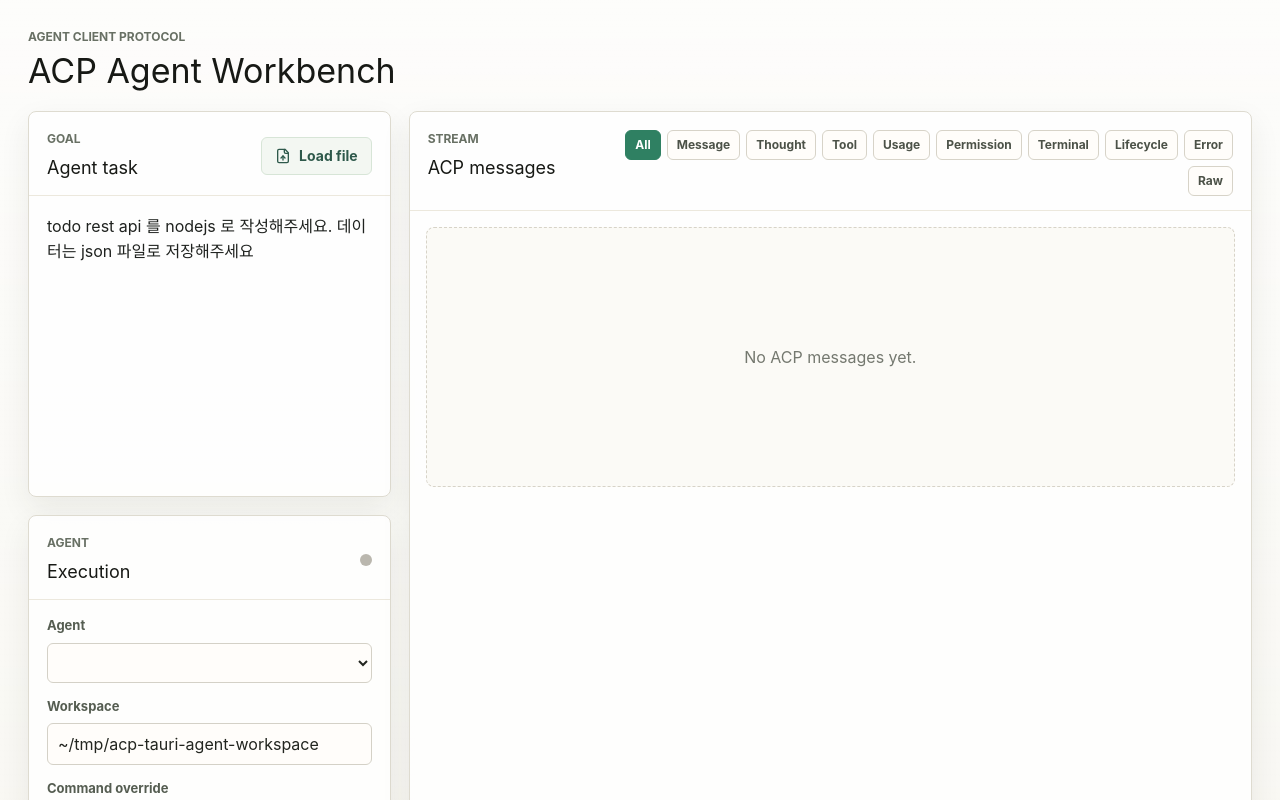
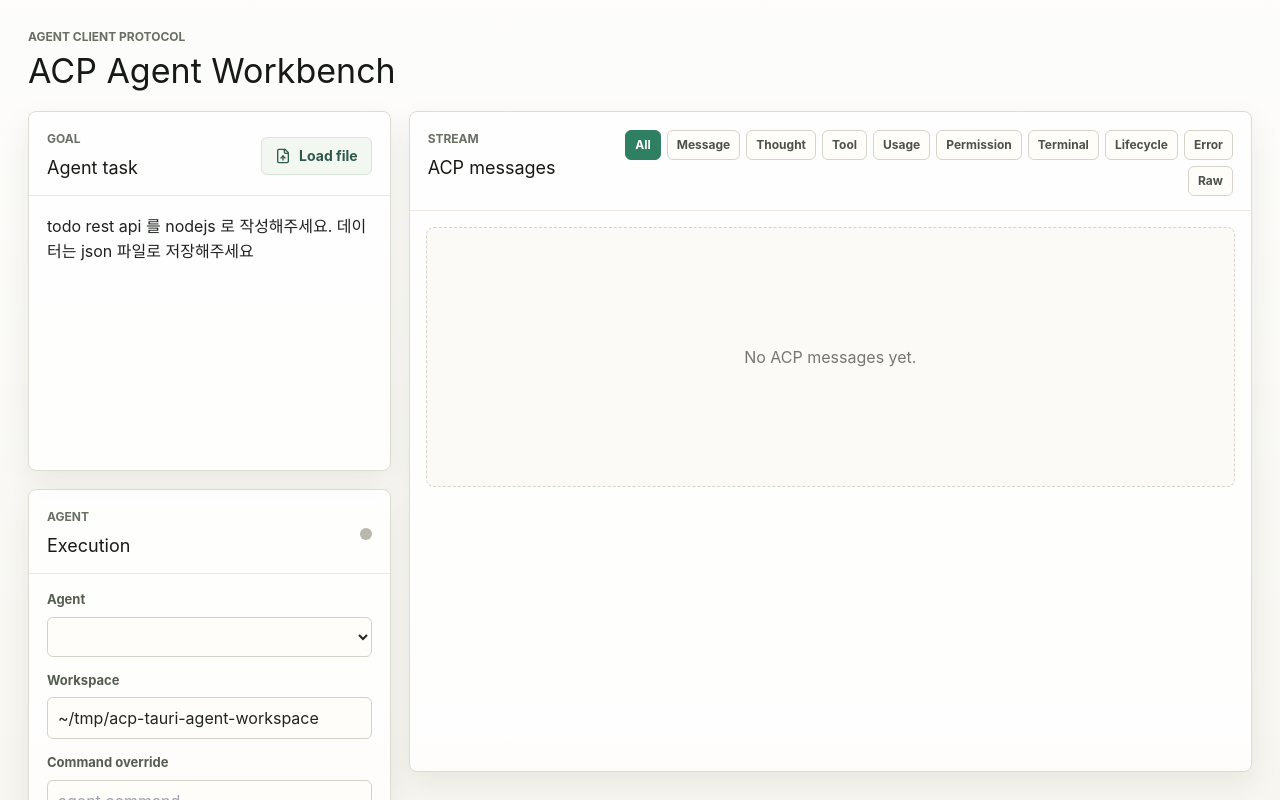
Before and after one commit to yoophi/acp-agent-workbench, a React (Vite) app: page / in a window 1280 px wide. Shown: the top 800 px of the page. Built offline with nearby package versions, Linux system fonts and the light colour scheme.

Commit message:
Fix app layout scrolling

```diff
--- a/src/app/styles.css
+++ b/src/app/styles.css
@@ -16,10 +16,17 @@
   box-sizing: border-box;
 }
 
+html,
+#root {
+  height: 100%;
+}
+
 body {
   margin: 0;
   min-width: 320px;
-  min-height: 100vh;
+  height: 100%;
+  min-height: 100dvh;
+  overflow: hidden;
   background:
     linear-gradient(180deg, rgba(255, 255, 255, 0.75), rgba(247, 246, 240, 0)),
     #f7f6f0;
@@ -41,10 +48,14 @@ button:disabled {
 }
 
 .shell {
+  display: flex;
+  flex-direction: column;
   width: min(1480px, 100%);
-  min-height: 100vh;
+  height: 100dvh;
+  min-height: 0;
   margin: 0 auto;
   padding: 28px;
+  overflow: hidden;
 }
 
 .app-header {
@@ -81,17 +92,19 @@ button:disabled {
 }
 
 .workspace-grid {
+  flex: 1;
   display: grid;
   grid-template-columns: minmax(360px, 0.43fr) minmax(520px, 1fr);
   gap: 18px;
   align-items: stretch;
+  min-height: 0;
 }
 
 .left-column {
   display: grid;
   grid-template-rows: minmax(360px, 1fr) auto;
   gap: 18px;
-  min-height: calc(100vh - 126px);
+  min-height: 0;
 }
 
 .panel {
@@ -271,7 +284,8 @@ button:disabled {
 .stream-panel {
   display: grid;
   grid-template-rows: auto minmax(0, 1fr);
-  min-height: calc(100vh - 126px);
+  min-height: 0;
+  height: 100%;
 }
 
 .stream-heading {
@@ -558,8 +572,15 @@ button:disabled {
 }
 
 @media (max-width: 1020px) {
+  body {
+    overflow: auto;
+  }
+
   .shell {
+    height: auto;
+    min-height: 100dvh;
     padding: 18px;
+    overflow: visible;
   }
 
   .app-header {
```
Also changed, not shown: 1 other file (tests, documents, lock files or other folders).
